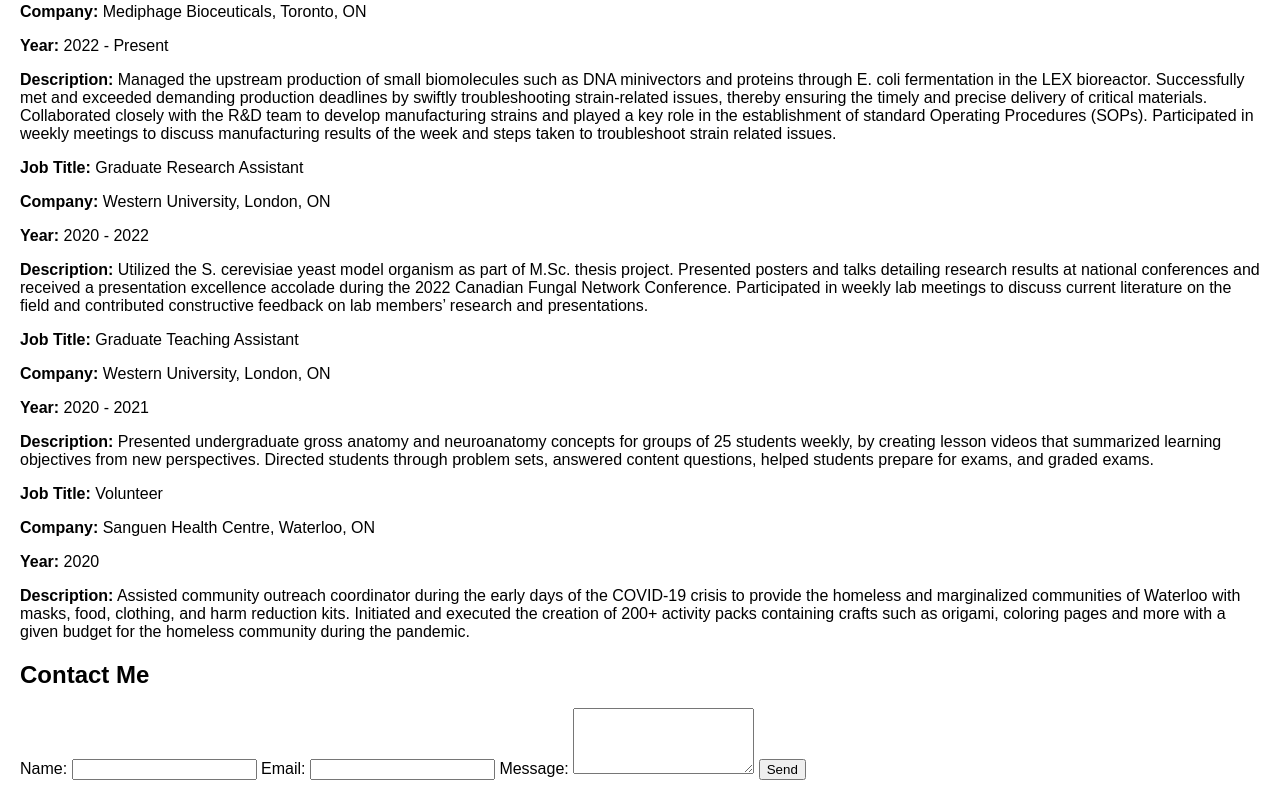
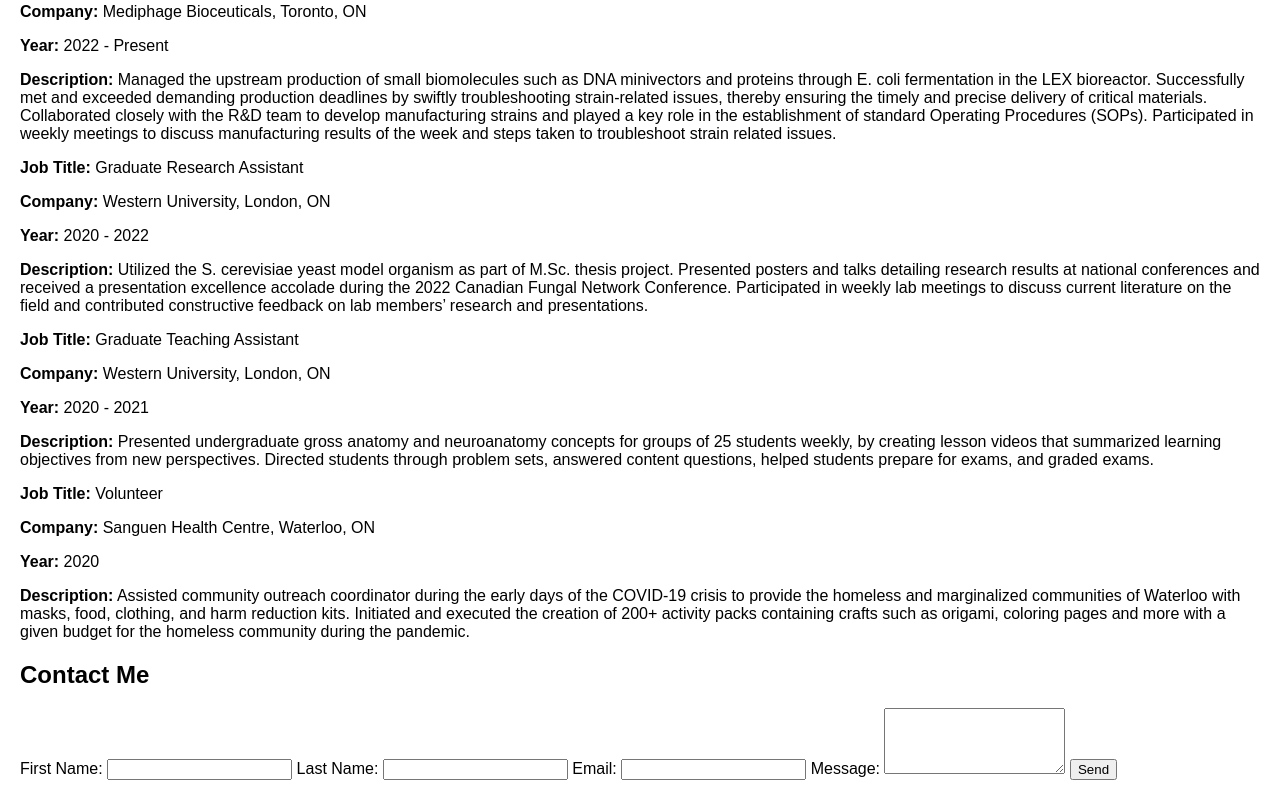
Before and after one commit to MalisaFer/MalisaFer.github.io, a plain HTML site: page index.html in a window 1280 px wide. Shown: the part 821-1621 px from the top of the page. Drawn offline with Linux system fonts and the light colour scheme.

Commit message:
Update index.html

```diff
--- a/index.html
+++ b/index.html
@@ -78,8 +78,11 @@
     <div class="section">
         <h2>Contact Me</h2>
         <form action="https://formspree.io/your_email@example.com" method="POST">
-            <label for="name">Name:</label>
-            <input type="text" name="name" id="name" required>
+            <label for="firstname">First Name:</label>
+            <input type="text" name="firstname" id="firstname" required>
+
+            <label for="lastname">Last Name:</label>
+            <input type="text" name="lastname" id="name" required>
 
             <label for="email">Email:</label>
             <input type="email" name="email" id="email" required>
```
